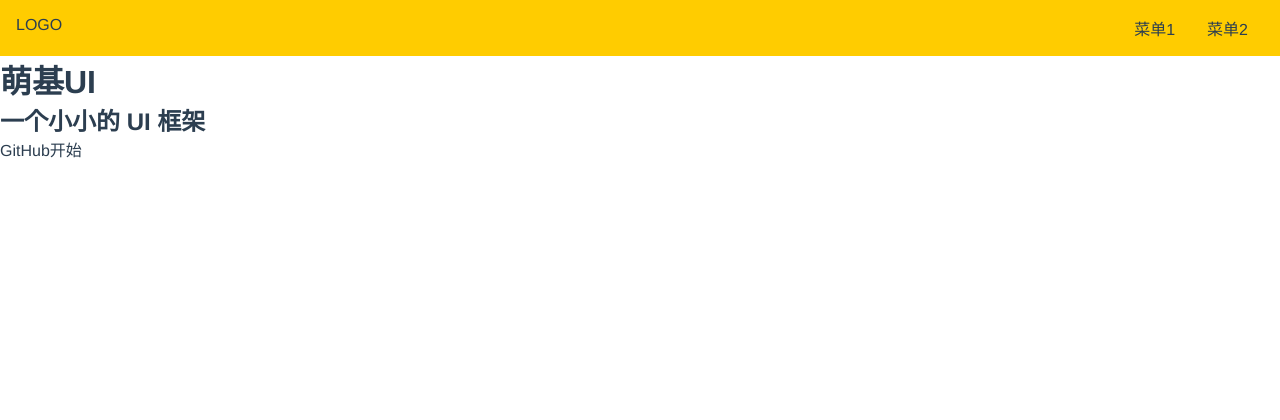
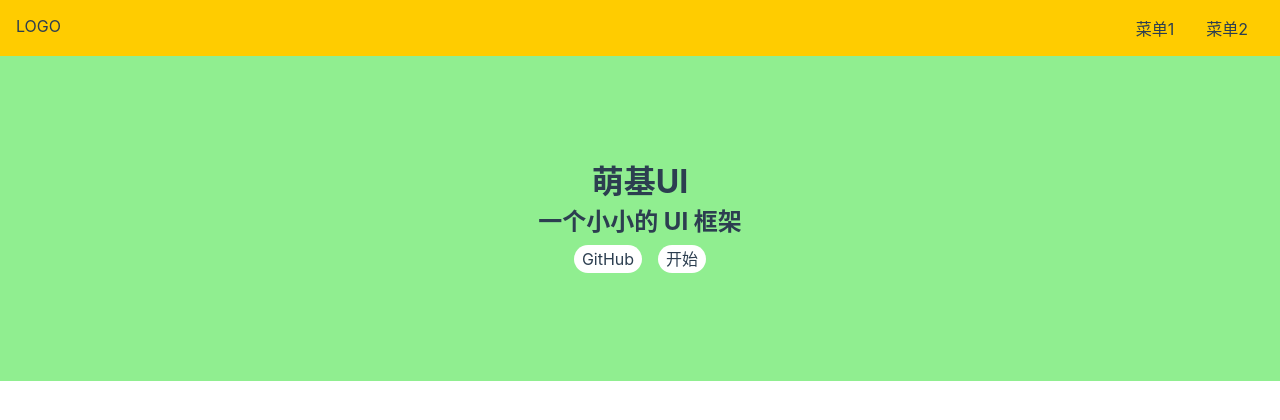
Before and after one commit to Nevermore98/Monkee-UI, a Vue app: page / in a window 1280 px wide. Shown: the top 420 px of the page. Built offline with nearby package versions, Linux system fonts and the light colour scheme.

Commit message:
初步完成 Home.vue 样式

```diff
--- a/src/index.scss
+++ b/src/index.scss
@@ -1,22 +1,28 @@
-#app {
-  font-family: Avenir, Helvetica, Arial, sans-serif;
+body {
   -webkit-font-smoothing: antialiased;
   -moz-osx-font-smoothing: grayscale;
+  font-size: 16px;
+  font-family: -apple-system, "Noto Sans", "Helvetica Neue", Helvetica, "Nimbus Sans L", Arial, "Liberation Sans", "PingFang SC", "Hiragino Sans GB", "Noto Sans CJK SC", "Source Han Sans SC", "Source Han Sans CN", "Microsoft YaHei", "Wenquanyi Micro Hei", "WenQuanYi Zen Hei", "ST Heiti", SimHei, "WenQuanYi Zen Hei Sharp", sans-serif;
   color: #2c3e50;
 }
+
 * {
   margin: 0;
   padding: 0;
   box-sizing: border-box;
 }
+
 ul,
 ol {
   list-style: none;
 }
+
 a {
   text-decoration: none;
   color: inherit;
+
   &:hover {
     border-bottom: 1px solid;
+    cursor: pointer;
   }
 }
--- a/src/views/Home.vue
+++ b/src/views/Home.vue
@@ -5,8 +5,8 @@
       <h1>萌基UI</h1>
       <h2>一个小小的 UI 框架</h2>
       <p class="actions">
-        <a href="">GitHub</a>
-        <a href="">开始</a>
+        <a href="https://github.com/Nevermore98/monkee-ui">GitHub</a>
+        <router-link to="/doc">开始</router-link>
       </p>
     </div>
   </div>
@@ -21,5 +21,27 @@ export default {
 </script>
 
 <style lang="scss" scoped>
+.banner {
+  padding: 100px 0;
+  display: flex;
+  justify-content: center;
+  align-items: center;
+  flex-direction: column;
+  background: lightgreen;
 
+  > .actions {
+    padding: 8px 0;
+
+    a {
+      margin: 0 8px;
+      background: #fff;
+      display: inline-block;
+      $h: 28px;
+      height: $h;
+      line-height: $h;
+      border-radius: $h/2;
+      padding: 0 8px;
+    }
+  }
+}
 </style>
```
